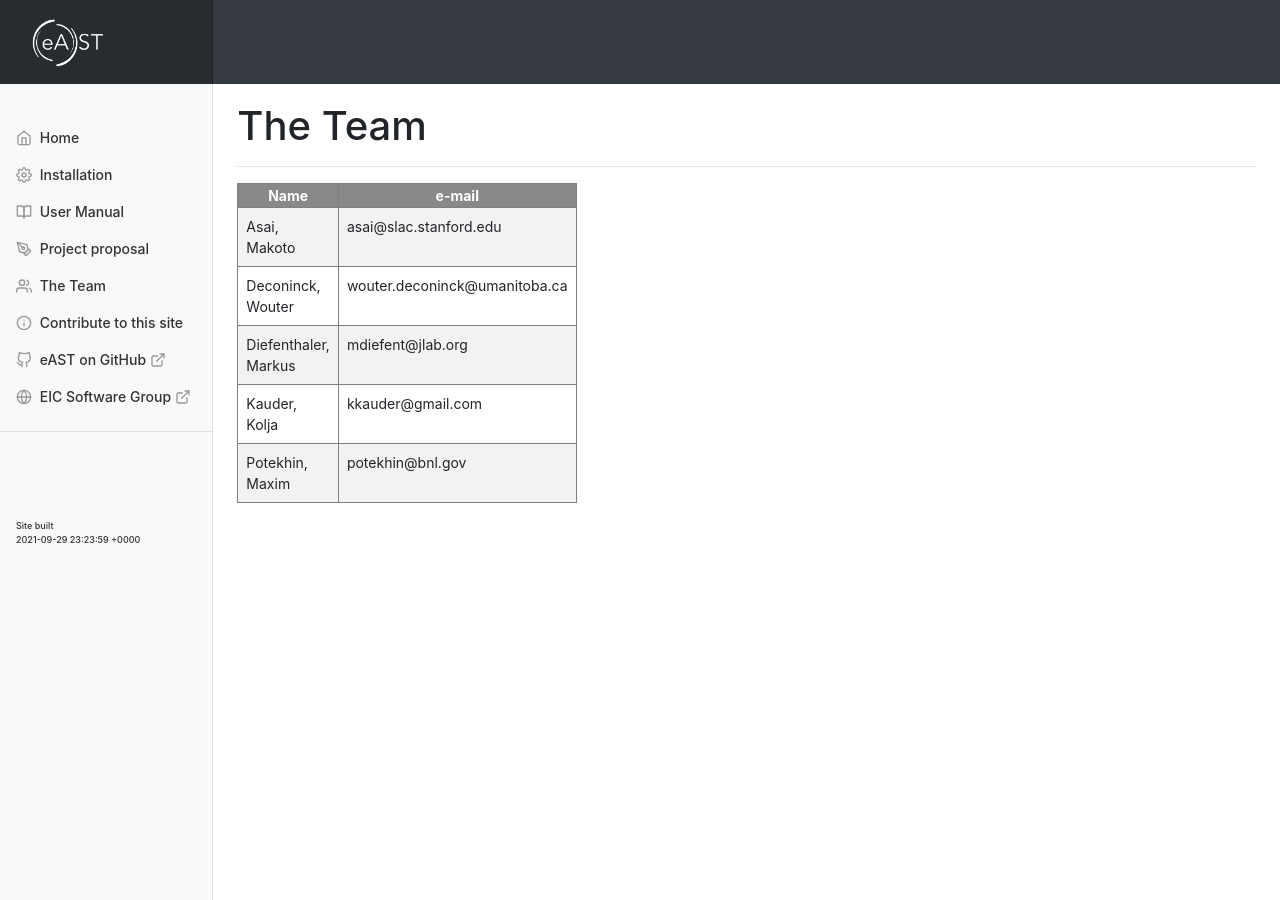
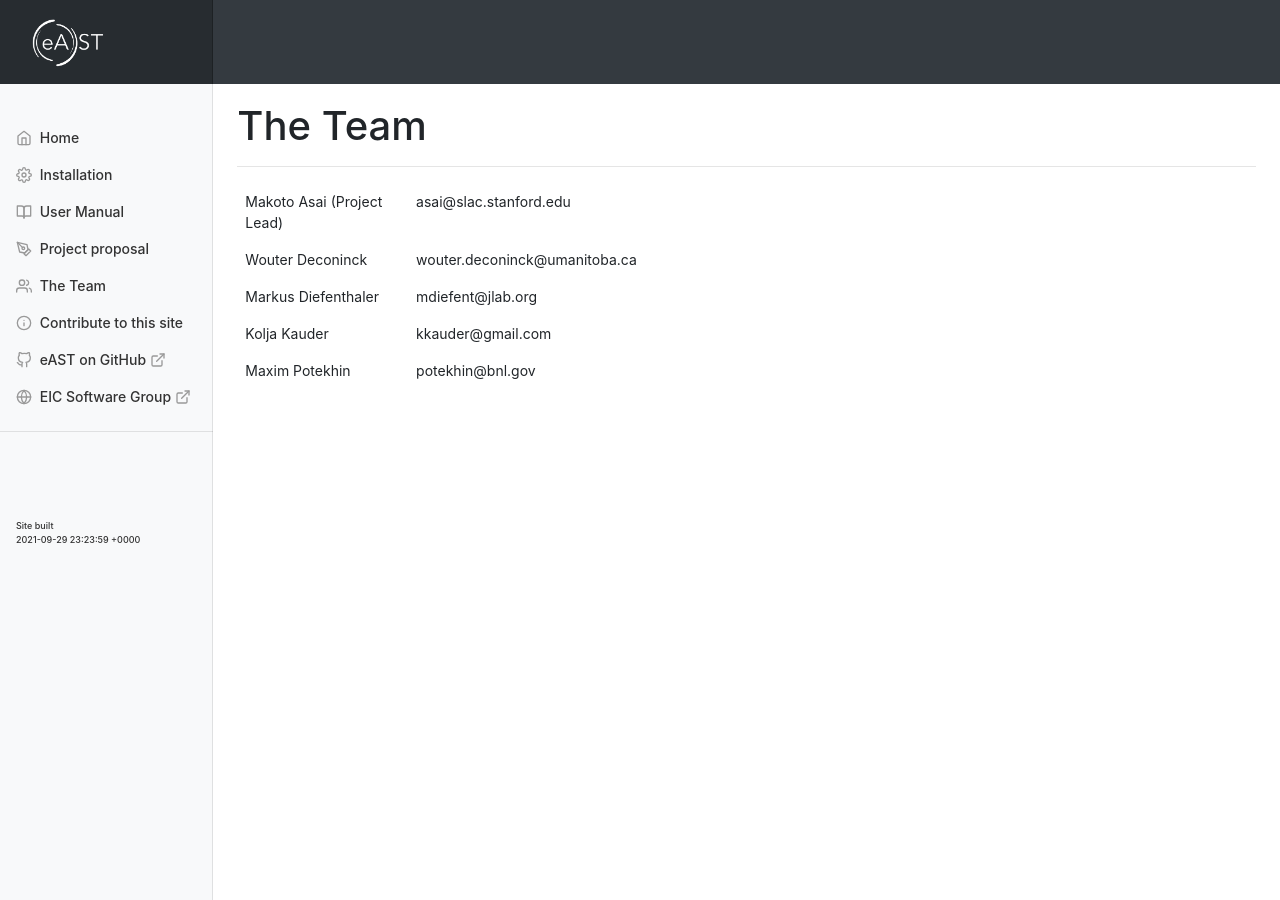
Before and after one commit to eic/east, a Jekyll site: the page built from docs/_content/team.md, in a window 1280 px wide. Built offline with Jekyll 4.4.1, drawn with Linux system fonts in a browser that asks for light colours; nearby versions of some CDN libraries.

Commit message:
Improved the "team" page, added some custom CSS

```diff
--- a/docs/_content/team.md
+++ b/docs/_content/team.md
@@ -4,20 +4,18 @@ layout: base
 name: team
 ---
 
-{% assign team=site.data.team | sort: "full" %}
+{% assign team=site.data.team | sort: "last" %}
 
 # The Team
+
 ---
-<table border="1" width="30%">
-<tr><th>Name</th><th>e-mail</th></tr>
+
+<table width="40%">
+
   {% for member in team %}
-  <tr>
-  <td>
-  {{ member.full }}
-  </td>
-  <td>
-  {{ member.email }}
-  </td>
+  <tr class="bland">
+  <td>{{ member.first }} {{ member.last }}</td>
+  <td>{{ member.email }}</td>
   </tr>
   {% endfor %}
 
--- a/docs/assets/custom/css/custom.css
+++ b/docs/assets/custom/css/custom.css
@@ -51,8 +51,11 @@ td {
     padding: 8px;
 }
 
-tr:nth-child(even) {background-color: #f2f2f2;}
+tr:nth-child(odd) {background-color: #f2f2f2;}
 
+tr.bland {
+    background: none !important;
+}
 /* ---------------------------- */
 @media (min-width: 768px) {
     .bd-placeholder-img-lg {
```
Also changed, not shown: docs/_data/team.yml (+10 -5 lines), docs/_includes/sidebar_alt.html (added, +74 -0 lines), docs/_layouts/base_alt.html (added, +53 -0 lines), docs/index_alt.md (added, +17 -0 lines), docs/Gemfile.lock (added).
